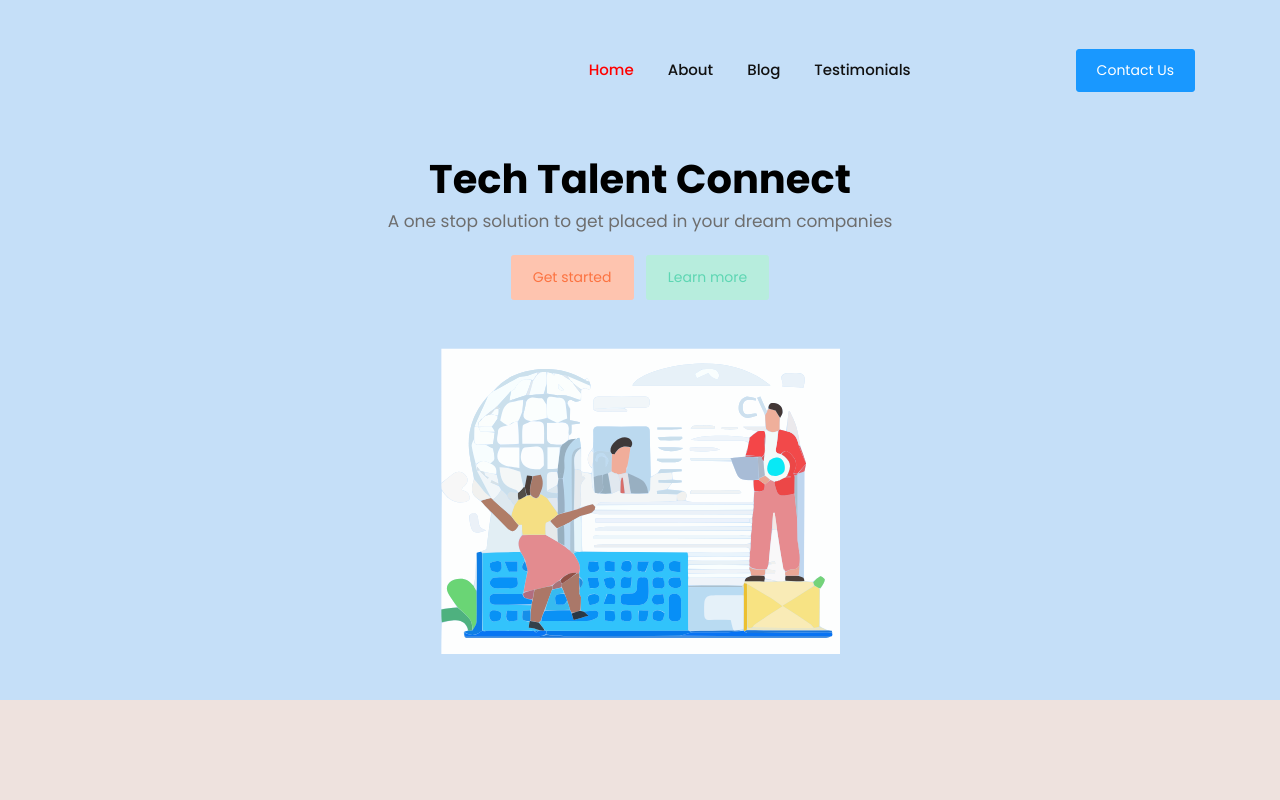
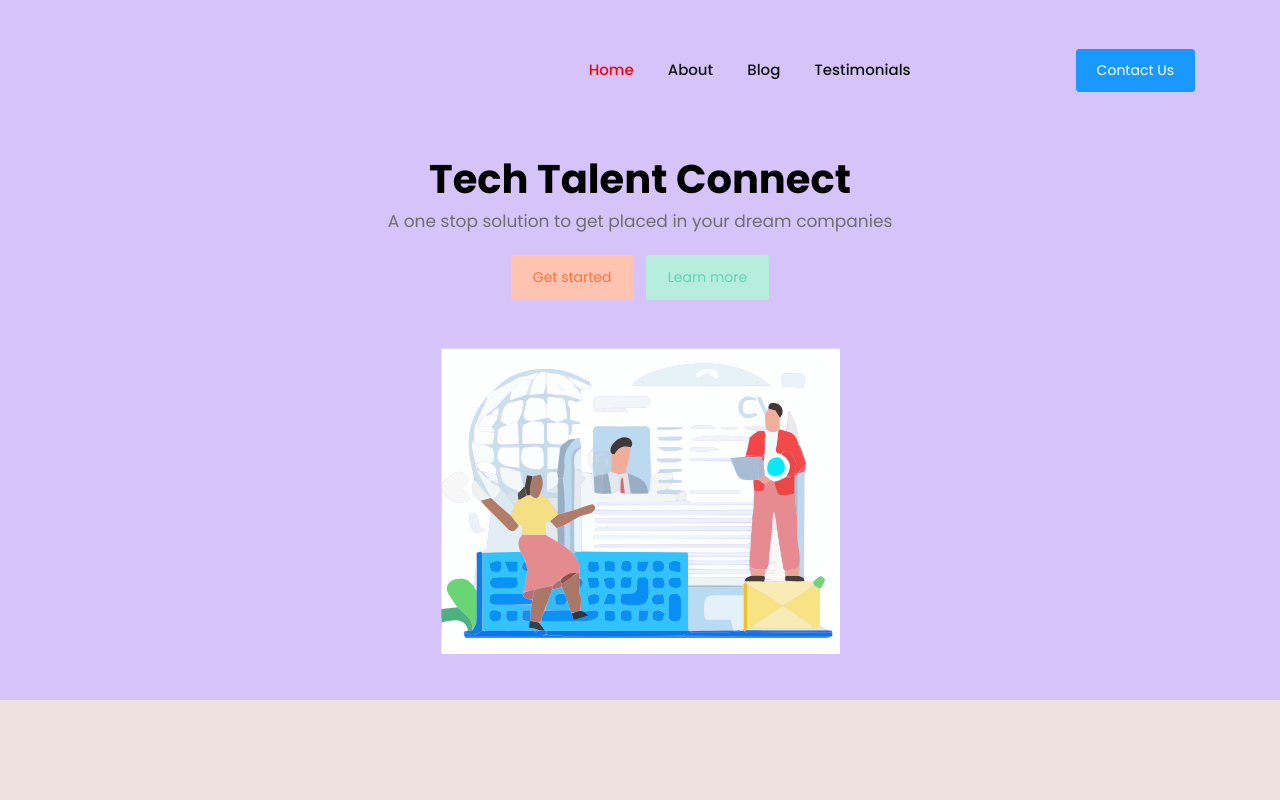
Before and after one commit to ss-coder30/Recruitment-site-landing-page, a website: page index.html in a window 1280 px wide. Shown: the top 800 px of the page. Drawn offline with Linux system fonts and the light colour scheme.

Commit message:
Update index.html

```diff
--- a/index.html
+++ b/index.html
@@ -12,8 +12,8 @@
   <link rel="stylesheet" href="css/style.min.css">
 </head>
 <body id="body" data-spy="scroll" data-target=".navbar" data-offset="100" style="background-color: #EEE2DE;">
-  <header id="header-section" style="background-color: #C5DFF8;">
-    <nav class="navbar navbar-expand-lg pl-3 pl-sm-0" id="navbar" style="background-color: #C5DFF8;">
+  <header id="header-section" style="background-color: #cdbbf3;">
+    <nav class="navbar navbar-expand-lg pl-3 pl-sm-0" id="navbar" style="background-color: #d5c3fa;">
     <div class="container">
       <div class="navbar-brand-wrapper d-flex w-100">
         <!-- <img src="images/Group2.svg" alt=""> -->
@@ -51,7 +51,7 @@
     </div>
     </nav>
   </header>
-  <div class="banner" style="background-color: #C5DFF8;">
+  <div class="banner" style="background-color: #d5c3fa;">
     <div class="container">
       <h1 class="font-weight-semibold">Tech Talent Connect</h1>
       <h6 class="font-weight-normal text-muted pb-3">A one stop solution to get placed in your dream companies</h6>
```
